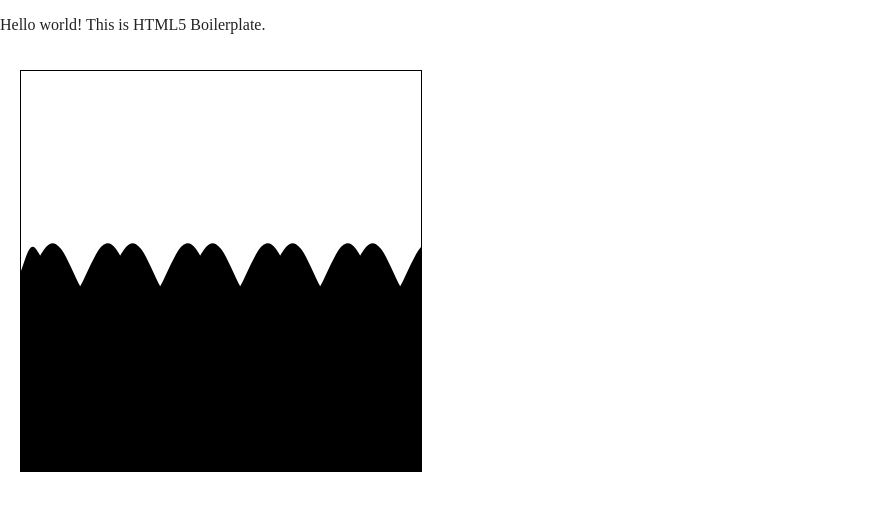
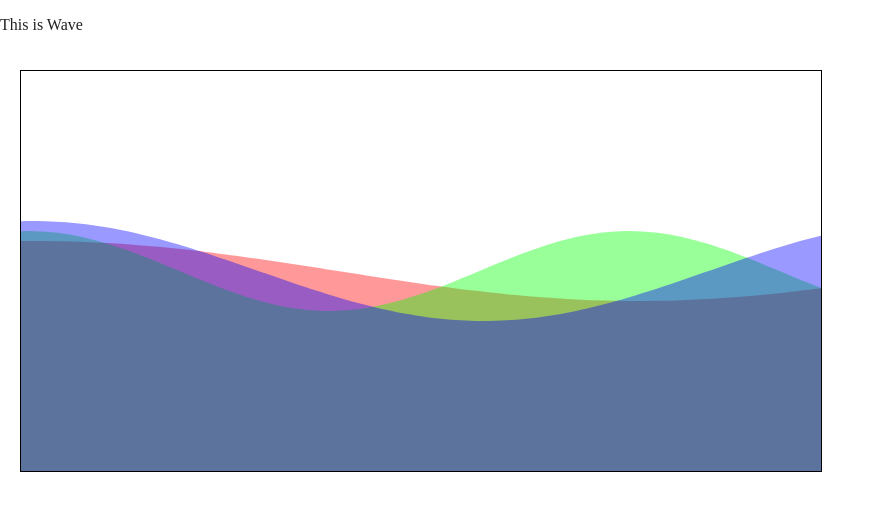
Before and after one commit to limtaegeun/canvas-wave, a website built with Parcel: page index.html in a window 1280 px wide. Shown: the whole page, without its empty margins (0-885 px from the left). Built offline with nearby package versions, Linux system fonts and the light colour scheme.

Commit message:
add length and amp to Wave

```diff
--- a/index.html
+++ b/index.html
@@ -26,9 +26,9 @@
 <body>
 
     <!-- Add your site or application content here -->
-    <p>Hello world! This is HTML5 Boilerplate.</p>
+    <p>This is Wave</p>
 
-    <canvas id="tutorial" width="400" height="400">
+    <canvas id="tutorial" width="800" height="400">
       this is canvas
     </canvas>
 
--- a/js/main.js
+++ b/js/main.js
@@ -3,7 +3,6 @@ function init() {
 }
 
 let timing = 0
-let timing2 = 800
 
 function draw() {
     const canvas = document.getElementById('tutorial')
@@ -12,14 +11,13 @@ function draw() {
         if (timing < -360) {
             timing = 0
         }
-        if (timing2 < -360) {
-            timing2 = 0
-        }
         let ctx = canvas.getContext('2d');
-        ctx.clearRect(0, 0, 400, 400); // 캔버스를 비운다
-        timing2 = timing2 - 1.3
-        sinCurv(ctx, timing--, 'rgba(130,3,40, 0.3)')
-        sinCurv(ctx, timing2, 'rgba(13,34,240, 0.3)')
+        ctx.clearRect(0, 0, 800, 400); // 캔버스를 비운다
+        timing = timing - 0.5
+
+        sinCurv(ctx, timing, 'rgba(255,0,0,0.4', 60, 30)
+        sinCurv(ctx, timing, 'rgba(0,255,0,0.4', 30, 40)
+        sinCurv(ctx, timing, 'rgba(0,0,255,0.4', 45, 50)
         window.requestAnimationFrame(draw)
 
     }
@@ -27,23 +25,24 @@ function draw() {
 
 
 
-function sinCurv(ctx, rad, color) {
+function sinCurv(ctx, rad, color, length, amp) {
     let curv = new Path2D()
-    curv.fillStyle = color
     curv.moveTo(0, 200)
     let prevX = 0
     let prevY = 200
-    for (let i = 1; i < 100; i++) {
+    for (let i = -3; i < 100; i++) {
         let curX = 10 * i
-        let curY = Math.sin(Math.PI / 4 * i + (Math.PI / 18 * rad)) * 30 + 200
+        let curY = Math.sin(Math.PI / length * i + (Math.PI / 18 * rad)) * amp + 200
             // ctx.lineTo((curX + prevX) / 2, (prevY + curY) / 2)
         curv.quadraticCurveTo(prevX, prevY, (curX + prevX) / 2, (prevY + curY) / 2)
 
         prevX = curX
         prevY = curY
     }
-    curv.lineTo(400, 400)
+
+    curv.lineTo(800, 400)
     curv.lineTo(0, 400)
+    ctx.fillStyle = color
     ctx.fill(curv)
 }
 
```
